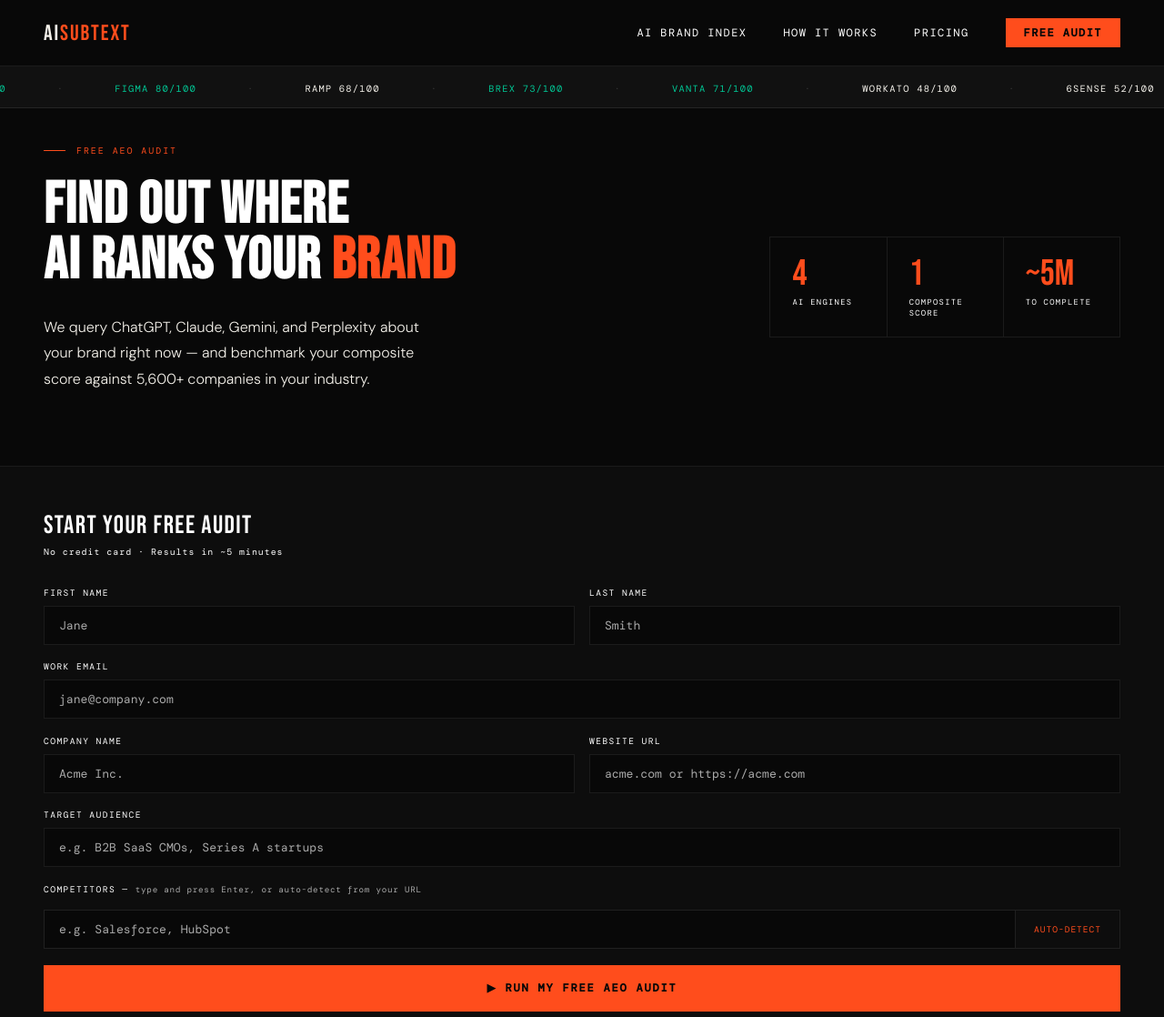
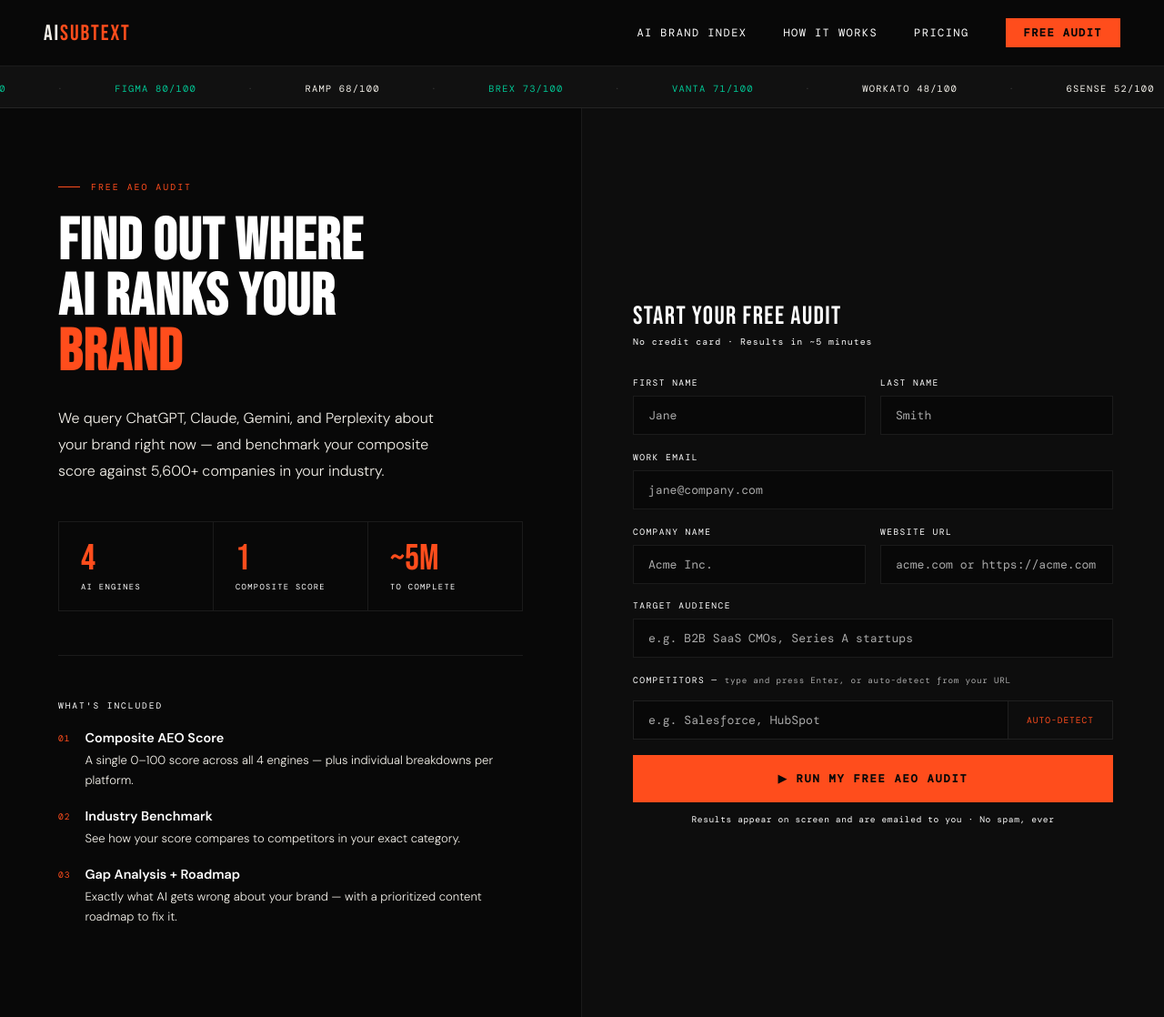
Before and after one commit to DotcomOG/aisubtext-audit, a website: page index.html in a window 1280 px wide. Shown: the top 1118 px of the page at 91% size. Drawn offline with nearby package versions, Linux system fonts and the light colour scheme; a web font is replaced by a local one.

Commit message:
Update index.html v3.3.2

```diff
--- a/index.html
+++ b/index.html
@@ -1,6 +1,6 @@
 <!DOCTYPE html>
-<!-- AIsubtext Audit Page v3.3.1 -->
-<!-- v3.3.0: "Get Full Implementation Plan" now shows inline full report panel instead of redirecting to pricing -->
+<!-- AIsubtext Audit Page v3.3.2 -->
+<!-- v3.3.2: Restored two-column layout; report switches to full-width on completion; bot fonts white/larger; full report panel with AI-does-it messaging; richer download brief -->
 <html lang="en">
 <head>
   <meta charset="UTF-8">
@@ -28,10 +28,10 @@
     @keyframes tick{0%{transform:translateX(0)}100%{transform:translateX(-50%)}}
     .ticker span{font-family:'DM Mono',monospace;font-size:.65rem;letter-spacing:.12em;text-transform:uppercase;color:var(--text);padding:0 2.5rem}
     .ticker span.hi{color:#00c896}.ticker span.lo{color:var(--accent)}.ticker span.sep{color:rgba(255,255,255,.15);padding:0 1rem}
-    .page-hero{display:flex;flex-direction:column;min-height:calc(100vh - 110px)}
-    .hero-left{padding:2.5rem 3rem;display:flex;flex-direction:row;align-items:center;justify-content:space-between;gap:3rem;border-bottom:1px solid var(--border)}
-    .hero-left-text{flex:1;max-width:520px}
-    .hero-left-stats{flex-shrink:0}
+    .page-hero{display:grid;grid-template-columns:1fr 1fr;min-height:calc(100vh - 110px)}
+    .hero-left{padding:5rem 4rem;display:flex;flex-direction:column;justify-content:center;border-right:1px solid var(--border)}
+    .hero-left-text{flex:1}
+    .hero-left-stats{}
     .hero-eyebrow{font-family:'DM Mono',monospace;font-size:.62rem;letter-spacing:.2em;text-transform:uppercase;color:var(--accent);margin-bottom:1.5rem;display:flex;align-items:center;gap:.75rem}
     .hero-eyebrow::before{content:'';width:24px;height:1px;background:var(--accent)}
     h1{font-family:'Bebas Neue',Impact,sans-serif;font-size:clamp(3rem,5vw,5rem);letter-spacing:.02em;line-height:.95;color:var(--white);margin-bottom:1.75rem}
@@ -48,7 +48,10 @@
     .wyg-num{font-family:'DM Mono',monospace;font-size:.6rem;color:var(--accent);letter-spacing:.1em;padding-top:.15rem;flex-shrink:0}
     .wyg-text strong{display:block;font-size:.9rem;font-weight:600;color:var(--white);margin-bottom:.25rem}
     .wyg-text span{font-size:.82rem;color:var(--text);line-height:1.6}
-    .hero-right{background:var(--surface);padding:3rem;display:flex;flex-direction:column;overflow-y:auto}
+    .hero-right{background:var(--surface);padding:3.5rem;display:flex;flex-direction:column;justify-content:center;overflow-y:auto}
+    .page-hero.report-mode{grid-template-columns:1fr}
+    .page-hero.report-mode .hero-left{display:none}
+    .page-hero.report-mode .hero-right{padding:3rem 4rem}
     .form-header{margin-bottom:2rem}
     .form-title{font-family:'Bebas Neue',Impact,sans-serif;font-size:1.75rem;letter-spacing:.05em;color:var(--white);margin-bottom:.35rem}
     .form-sub{font-family:'DM Mono',monospace;font-size:.62rem;color:var(--white);letter-spacing:.1em}
@@ -239,17 +242,19 @@
 </div></div>
 <div class="page-hero">
   <div class="hero-left">
-    <div class="hero-left-text">
     <div class="hero-eyebrow">Free AEO Audit</div>
-      <h1>FIND OUT WHERE<br>AI RANKS YOUR <em>BRAND</em></h1>
+    <h1>FIND OUT WHERE<br>AI RANKS YOUR<br><em>BRAND</em></h1>
     <p class="hero-desc">We query ChatGPT, Claude, Gemini, and Perplexity about your brand right now &mdash; and benchmark your composite score against 5,600+ companies in your industry.</p>
-    </div>
-    <div class="hero-left-stats">
     <div class="hero-stats">
       <div class="stat"><div class="stat-n">4</div><div class="stat-l">AI Engines</div></div>
       <div class="stat"><div class="stat-n">1</div><div class="stat-l">Composite Score</div></div>
       <div class="stat"><div class="stat-n">~5m</div><div class="stat-l">To Complete</div></div>
     </div>
+    <div class="what-you-get">
+      <div class="wyg-label">What's included</div>
+      <div class="wyg-item"><div class="wyg-num">01</div><div class="wyg-text"><strong>Composite AEO Score</strong><span>A single 0&ndash;100 score across all 4 engines &mdash; plus individual breakdowns per platform.</span></div></div>
+      <div class="wyg-item"><div class="wyg-num">02</div><div class="wyg-text"><strong>Industry Benchmark</strong><span>See how your score compares to competitors in your exact category.</span></div></div>
+      <div class="wyg-item"><div class="wyg-num">03</div><div class="wyg-text"><strong>Gap Analysis + Roadmap</strong><span>Exactly what AI gets wrong about your brand &mdash; with a prioritized content roadmap to fix it.</span></div></div>
     </div>
   </div>
   <div class="hero-right" id="right-panel">
@@ -506,6 +511,8 @@ function scoreClass(n) {
 
 function showReport(msg, fd) {
   document.getElementById("form-container").style.display = "none";
+  // v3.3.1 — switch to full-width report mode
+  document.querySelector(".page-hero").classList.add("report-mode");
   var overall = msg.score || 0;
   var scores = msg.scores || {};
   var platforms = scores.platforms || {};
@@ -729,6 +736,8 @@ function resetAudit() {
   document.getElementById("progress-panel").classList.remove("visible");
   document.getElementById("bot-panel").classList.remove("visible");
   document.getElementById("full-report-panel").classList.remove("visible");
+  // v3.3.1 — restore two-column layout
+  document.querySelector(".page-hero").classList.remove("report-mode");
   var ids = ["firstName","lastName","email","company","url","audience","competitor-input"];
   for (var i = 0; i < ids.length; i++) document.getElementById(ids[i]).value = "";
   competitors.length = 0;
```
Lines whose indentation alone changed are shown as unchanged.
